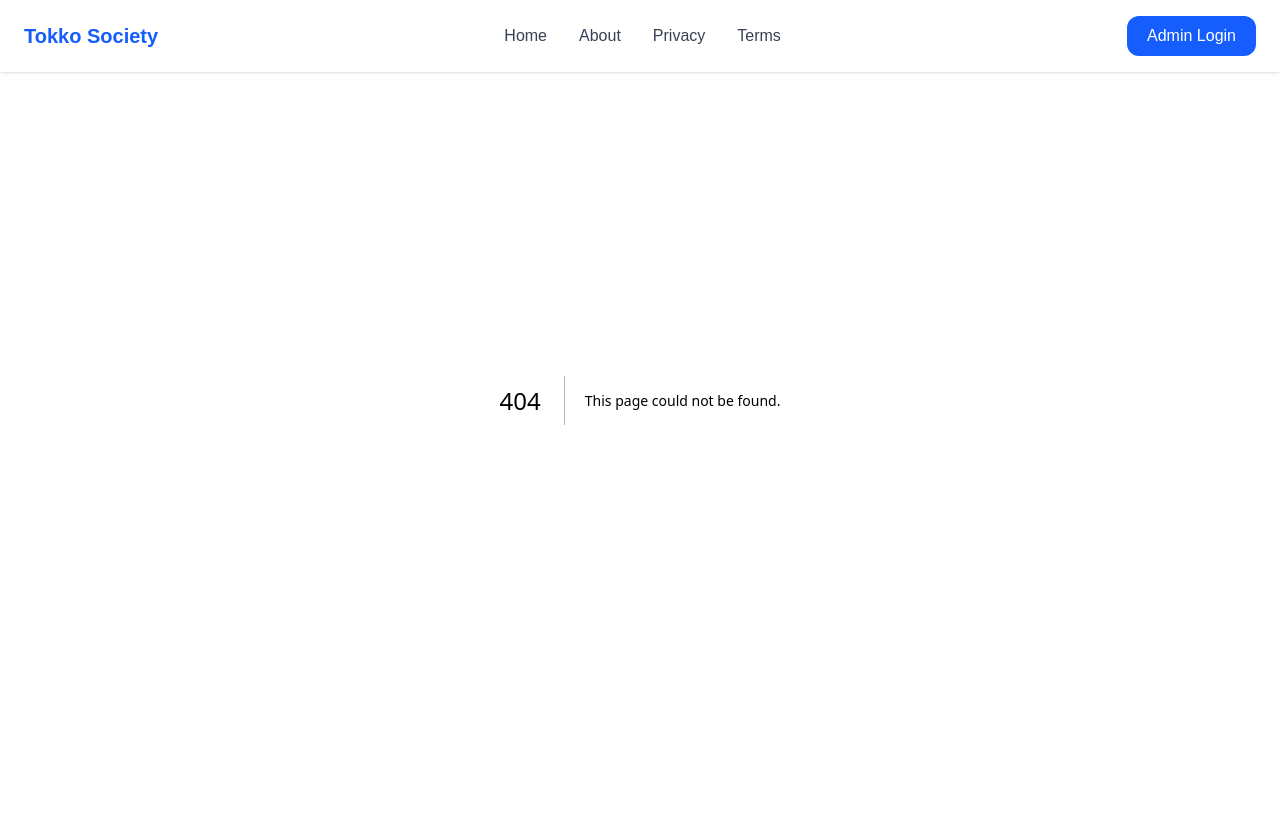
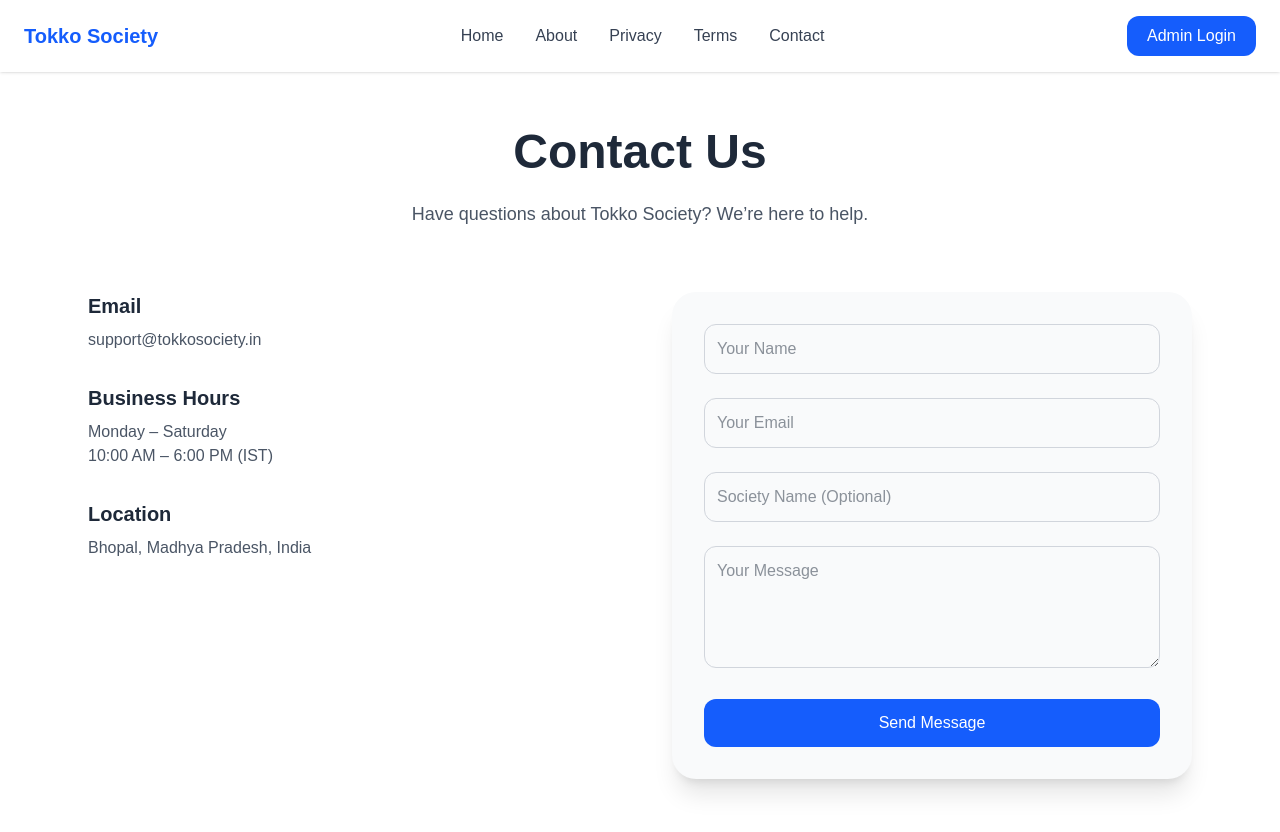
Before and after one commit to tokkosociety-bhopal/tokko-public-website, a Next.js app: page /contact in a window 1280 px wide. Before the commit this address had no page. Shown: the top 832 px of the page. Before the commit the page ends 800 px from the top, so only its background shows below. Built offline with nearby package versions, Linux system fonts and the light colour scheme.

Commit message:
Added Contact Us page

```diff
--- a/app/components/Navbar.tsx
+++ b/app/components/Navbar.tsx
@@ -22,6 +22,10 @@
           >
             Terms
           </a>
+
+          <a href="/contact" className="hover:text-blue-600 transition">
+            Contact
+          </a>
         </nav>
 
         <a
--- /dev/null
+++ b/app/contact/page.tsx
@@ -0,0 +1,106 @@
+"use client";
+
+import { motion } from "framer-motion";
+
+export default function Contact() {
+  return (
+    <main className="bg-white text-gray-800">
+
+      <section className="pt-32 pb-24">
+        <div className="max-w-6xl mx-auto px-6">
+
+          <motion.div
+            initial={{ opacity: 0, y: 40 }}
+            animate={{ opacity: 1, y: 0 }}
+            transition={{ duration: 0.6 }}
+            className="text-center mb-16"
+          >
+            <h1 className="text-5xl font-bold mb-6">
+              Contact Us
+            </h1>
+            <p className="text-lg text-gray-600">
+              Have questions about Tokko Society? We’re here to help.
+            </p>
+          </motion.div>
+
+          <div className="grid md:grid-cols-2 gap-16">
+
+            {/* LEFT SIDE INFO */}
+            <div className="space-y-8">
+
+              <div>
+                <h3 className="text-xl font-semibold mb-2">Email</h3>
+                <p className="text-gray-600">
+                  support@tokkosociety.in
+                </p>
+              </div>
+
+              <div>
+                <h3 className="text-xl font-semibold mb-2">Business Hours</h3>
+                <p className="text-gray-600">
+                  Monday – Saturday <br />
+                  10:00 AM – 6:00 PM (IST)
+                </p>
+              </div>
+
+              <div>
+                <h3 className="text-xl font-semibold mb-2">Location</h3>
+                <p className="text-gray-600">
+                  Bhopal, Madhya Pradesh, India
+                </p>
+              </div>
+
+            </div>
+
+            {/* RIGHT SIDE FORM */}
+            <motion.form
+              initial={{ opacity: 0, y: 40 }}
+              animate={{ opacity: 1, y: 0 }}
+              transition={{ duration: 0.6 }}
+              className="bg-gray-50 p-8 rounded-3xl shadow-xl space-y-6"
+            >
+
+              <input
+                type="text"
+                placeholder="Your Name"
+                className="w-full p-3 rounded-xl border border-gray-300 focus:outline-none focus:ring-2 focus:ring-blue-500"
+                required
+              />
+
+              <input
+                type="email"
+                placeholder="Your Email"
+                className="w-full p-3 rounded-xl border border-gray-300 focus:outline-none focus:ring-2 focus:ring-blue-500"
+                required
+              />
+
+              <input
+                type="text"
+                placeholder="Society Name (Optional)"
+                className="w-full p-3 rounded-xl border border-gray-300 focus:outline-none focus:ring-2 focus:ring-blue-500"
+              />
+
+              <textarea
+                placeholder="Your Message"
+                rows={4}
+                className="w-full p-3 rounded-xl border border-gray-300 focus:outline-none focus:ring-2 focus:ring-blue-500"
+                required
+              ></textarea>
+
+              <button
+                type="submit"
+                className="w-full bg-blue-600 hover:bg-blue-700 text-white py-3 rounded-xl transition duration-300"
+              >
+                Send Message
+              </button>
+
+            </motion.form>
+
+          </div>
+
+        </div>
+      </section>
+
+    </main>
+  );
+}
```
